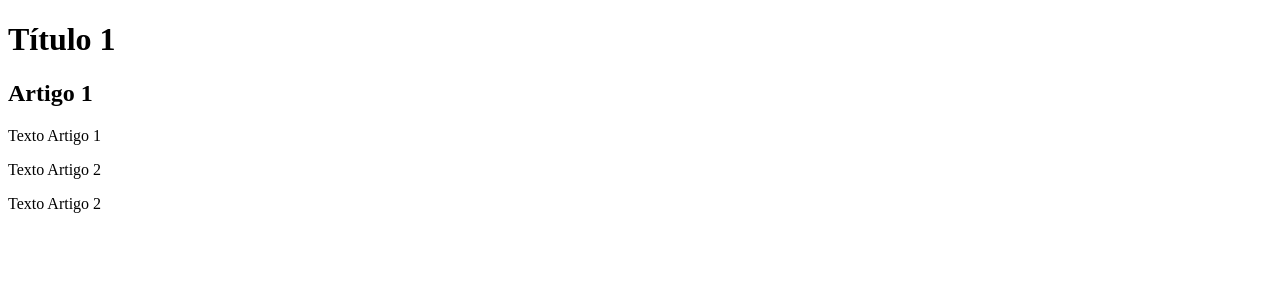
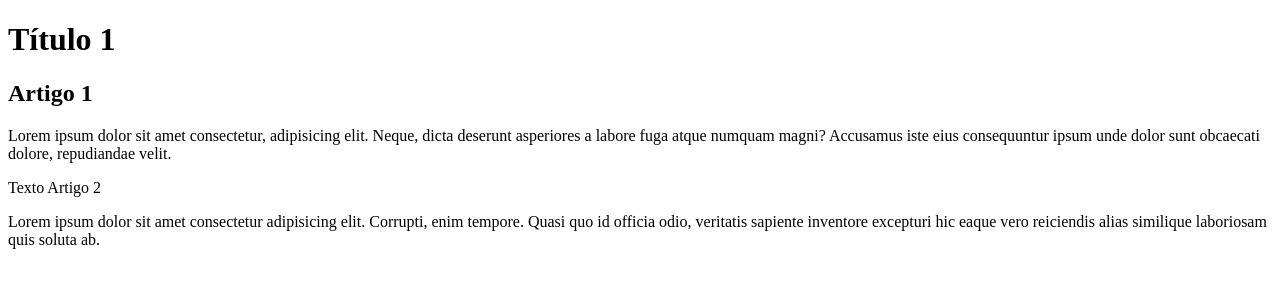
Before and after one commit to Alysiaa/SiteTeste, a plain HTML site: page index.html in a window 1280 px wide. Drawn offline with Linux system fonts and the light colour scheme.

Commit message:
Conteudo

```diff
--- a/index.html
+++ b/index.html
@@ -13,10 +13,10 @@
 </header>
 <article>
     <h2> Artigo 1</h2>
-    <p> Texto Artigo 1</p>
+    <p> Lorem ipsum dolor sit amet consectetur, adipisicing elit. Neque, dicta deserunt asperiores a labore fuga atque numquam magni? Accusamus iste eius consequuntur ipsum unde dolor sunt obcaecati dolore, repudiandae velit.</p>
 </article>
 <article> Texto Artigo 2
-    <p> Texto Artigo 2</p>
+    <p> Lorem ipsum dolor sit amet consectetur adipisicing elit. Corrupti, enim tempore. Quasi quo id officia odio, veritatis sapiente inventore excepturi hic eaque vero reiciendis alias similique laboriosam quis soluta ab.</p>
 </article>
 
 
```
